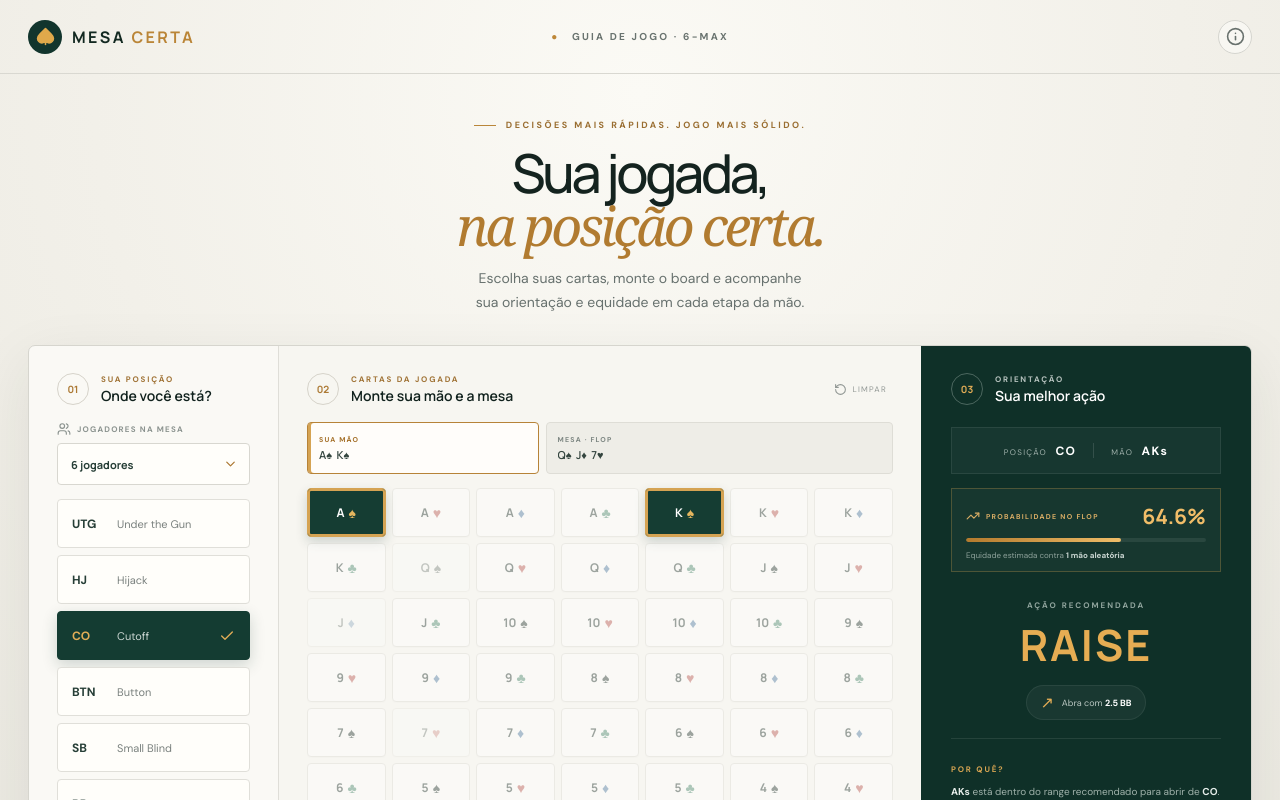
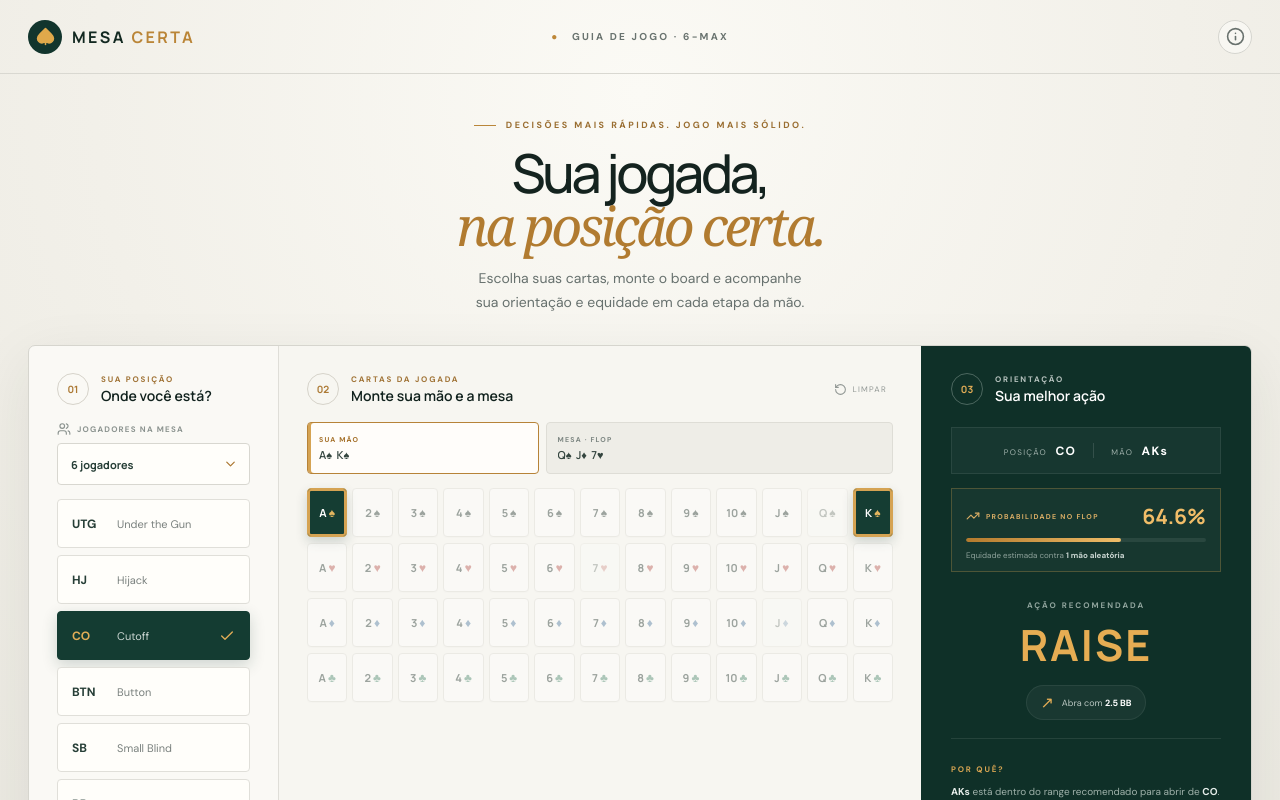
Before and after one commit to carlosmoreirasouza/poker-front, a React (Vite) app: page / in a window 1280 px wide. Shown: the top 800 px of the page. Built offline with nearby package versions, Linux system fonts and the light colour scheme.

Commit message:
feat: organize card picker by suit

```diff
--- a/src/main.jsx
+++ b/src/main.jsx
@@ -1,4 +1,4 @@
-import React, { useMemo, useState } from 'react'
+import { useMemo, useState } from 'react'
 import { createRoot } from 'react-dom/client'
 import { ArrowRight, Check, ChevronDown, ChevronRight, Info, RotateCcw, Spade, TrendingUp, Users } from 'lucide-react'
 import './styles.css'
@@ -22,6 +22,7 @@ const positionSets = {
   9: [basePositions[0], { id: 'UTG+1', label: 'Under the Gun +1', rangeKey: 'UTG' }, { id: 'MP', label: 'Middle Position', rangeKey: 'HJ' }, { id: 'MP+1', label: 'Middle Position +1', rangeKey: 'HJ' }, ...basePositions.slice(1)],
 }
 const ranks = ['A', 'K', 'Q', 'J', '10', '9', '8', '7', '6', '5', '4', '3', '2']
+const displayRanks = ['A', '2', '3', '4', '5', '6', '7', '8', '9', '10', 'J', 'Q', 'K']
 const suits = [
   { id: 's', symbol: '♠', name: 'espadas', color: 'dark' },
   { id: 'h', symbol: '♥', name: 'copas', color: 'red' },
@@ -235,8 +236,8 @@ function App() {
             <button role="tab" aria-selected={selection === 'board'} className={selection === 'board' ? 'active' : ''} onClick={() => setSelection('board')}><small>MESA · {street}</small><span>{board.length ? board.map(cardLabel).join('  ') : 'Adicione o flop'}</span></button>
           </div>
           <div className="card-grid" aria-label="Seletor de cartas">
-            {ranks.map((rank) => <div className="rank-row" key={rank}>
-              {suits.map((suit) => {
+            {suits.map((suit) => <div className="suit-row" key={suit.id}>
+              {displayRanks.map((rank) => {
                 const inHand = cards.some((c) => c.rank === rank && c.suit === suit.id)
                 const onBoard = board.some((c) => c.rank === rank && c.suit === suit.id)
                 const selected = selection === 'hand' ? inHand : onBoard
--- a/src/styles.css
+++ b/src/styles.css
@@ -52,14 +52,14 @@ h1 em { font-family: Georgia, serif; font-weight: 400; color: #b17b30; }
 .card-targets button span { overflow: hidden; width: 100%; color: #34453f; font: 600 11px Manrope; text-overflow: ellipsis; white-space: pre; }
 .card-targets button.active { border-color: #b78338; background: #fffdfa; box-shadow: inset 3px 0 #d5a353; }
 .card-targets button.active small { color: #a46f28; }
-.card-grid { display: grid; grid-template-columns: repeat(7, 1fr); gap: 6px; }
-.rank-row { display: contents; }
-.playing-card { height: 49px; min-width: 48px; border: 1px solid #dad9d3; border-radius: 4px; background: #fff; display: flex; align-items: center; justify-content: center; gap: 4px; box-shadow: 0 1px 2px #17271f0b; transition: .15s ease; }
+.card-grid { display: flex; flex-direction: column; gap: 6px; }
+.suit-row { display: grid; grid-template-columns: repeat(13, minmax(0, 1fr)); gap: 5px; }
+.playing-card { height: 49px; min-width: 0; padding: 0 2px; border: 1px solid #dad9d3; border-radius: 4px; background: #fff; display: flex; align-items: center; justify-content: center; gap: 2px; box-shadow: 0 1px 2px #17271f0b; transition: .15s ease; }
 .playing-card:hover:not(:disabled) { border-color: #b78a49; transform: translateY(-2px); box-shadow: 0 4px 9px #182c2215; }
 .playing-card:disabled { opacity: .4; cursor: not-allowed; }
 .playing-card.unavailable { opacity: .23; }
-.playing-card b { font: 700 12px Manrope; color: #172a24; }
-.playing-card span { font-size: 14px; }
+.playing-card b { font: 700 11px Manrope; color: #172a24; }
+.playing-card span { font-size: 12px; }
 .playing-card.red span { color: #b54c46; }.playing-card.blue span { color: #42729d; }.playing-card.green span { color: #3d8065; }.playing-card.dark span { color: #172a24; }
 .playing-card.selected { background: #153d33; border-color: #d5a353; outline: 2px solid #d5a353; outline-offset: -3px; box-shadow: 0 5px 12px #193d3430; }
 .playing-card.selected b { color: white; }.playing-card.selected span { color: #e4b65f; }
@@ -89,5 +89,5 @@ h1 em { font-family: Georgia, serif; font-weight: 400; color: #b17b30; }
 .disclaimer { text-align: center; color: #718b82; font-size: 8px; line-height: 1.5; margin: 13px 0 0; position: relative; z-index: 1; }
 footer { width: min(1320px, calc(100% - 56px)); min-height: 70px; margin: 0 auto; display: flex; justify-content: space-between; align-items: center; color: #999d99; font-size: 8px; letter-spacing: 1.3px; }
 footer p { display: flex; align-items: center; gap: 8px; } footer p i { width: 4px; height: 4px; border-radius: 50%; background: #b88237; } footer a { color: #6e7773; text-decoration: none; display: flex; align-items: center; gap: 7px; }
-@media (max-width: 1050px) { .workspace { grid-template-columns: 220px 1fr; }.result-panel { grid-column: 1 / -1; }.card-grid { grid-template-columns: repeat(7, 1fr); } }
-@media (max-width: 700px) { header { padding: 0 18px; grid-template-columns: 1fr auto; }.header-tag { display: none; } main { width: calc(100% - 24px); }.hero-copy { padding: 35px 5px 25px; } h1 { letter-spacing: -2.5px; }.desktop { display: none; }.workspace { grid-template-columns: 1fr; }.position-panel { border-right: 0; border-bottom: 1px solid #ddd; }.positions { display: grid; grid-template-columns: 1fr 1fr; }.hand-panel { padding: 25px 15px; }.card-grid { gap: 4px; }.playing-card { min-width: 0; height: 44px; flex-direction: column; gap: 0; }.result-panel { grid-column: auto; } footer { width: calc(100% - 30px); } footer p { display: none; } }
+@media (max-width: 1050px) { .workspace { grid-template-columns: 220px 1fr; }.result-panel { grid-column: 1 / -1; } }
+@media (max-width: 700px) { header { padding: 0 18px; grid-template-columns: 1fr auto; }.header-tag { display: none; } main { width: calc(100% - 24px); }.hero-copy { padding: 35px 5px 25px; } h1 { letter-spacing: -2.5px; }.desktop { display: none; }.workspace { grid-template-columns: 1fr; }.position-panel { border-right: 0; border-bottom: 1px solid #ddd; }.positions { display: grid; grid-template-columns: 1fr 1fr; }.hand-panel { padding: 25px 15px; }.card-grid { gap: 4px; }.suit-row { gap: 2px; }.playing-card { height: 44px; flex-direction: column; gap: 0; padding: 0; }.playing-card b { font-size: 9px; }.playing-card span { font-size: 10px; }.result-panel { grid-column: auto; } footer { width: calc(100% - 30px); } footer p { display: none; } }
```
